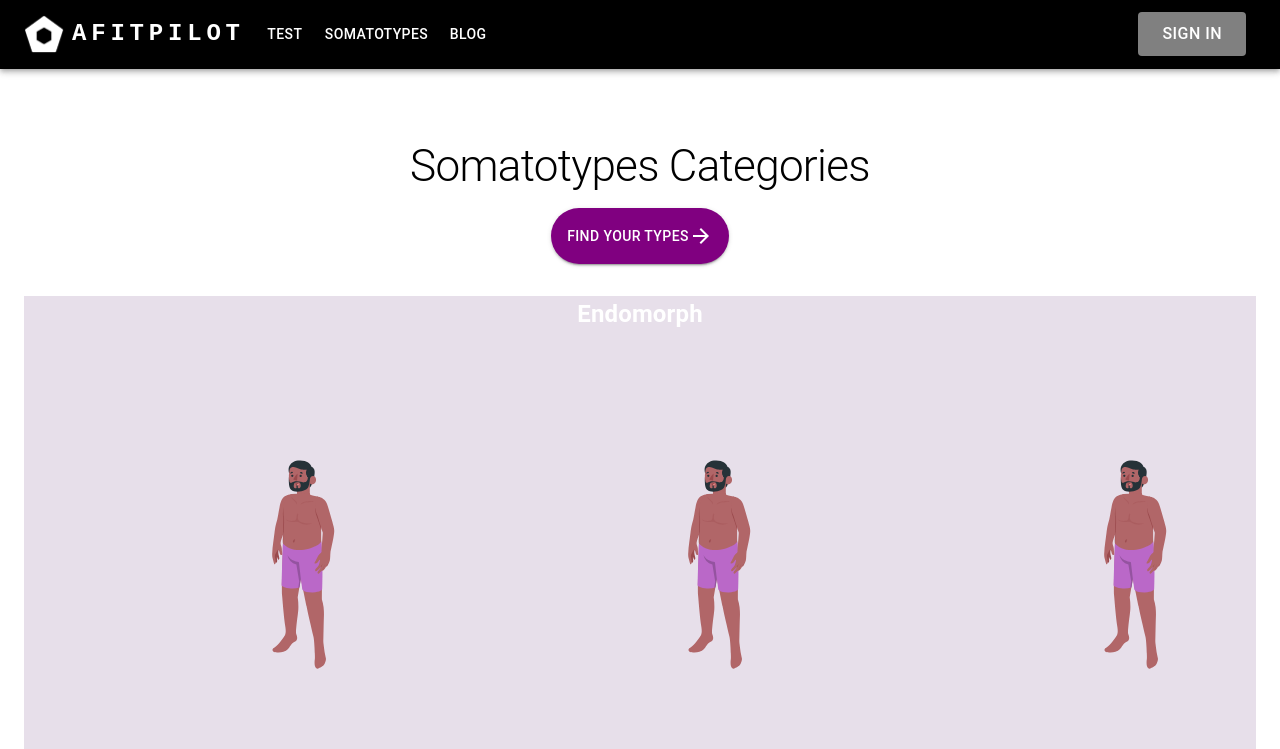
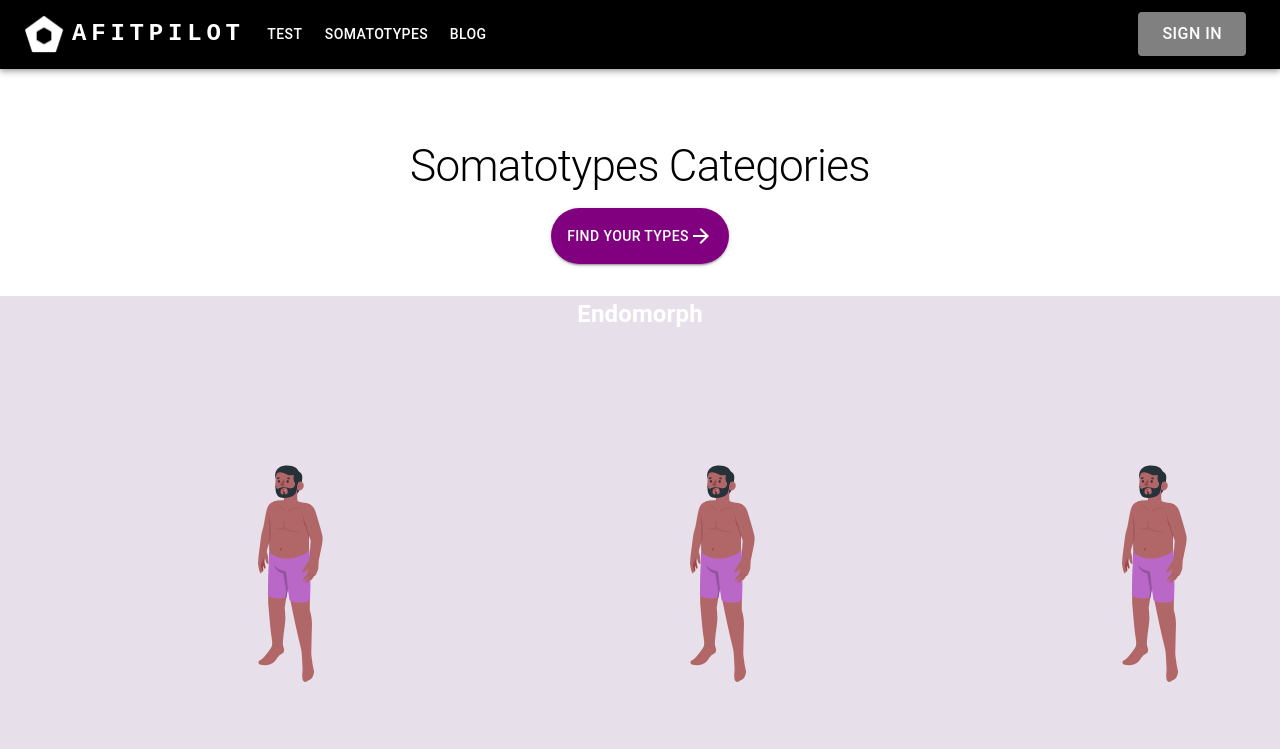
Before and after one commit to walter-clayton/afitpilot-somatotype, a React (Create React App) app in the folder client/: page /Types in a window 1280 px wide. Shown: the top 749 px of the page. Built offline with nearby package versions, Linux system fonts and the light colour scheme.

Commit message:
typepage take full width of the page

```diff
--- a/client/src/components/CTA/TypesPage.tsx
+++ b/client/src/components/CTA/TypesPage.tsx
@@ -1,7 +1,6 @@
 import React from "react";
 import CssBaseline from "@mui/material/CssBaseline";
-import { Grid, Box, Button } from "@mui/material/";
-import { Typography, Container } from "@mui/material/";
+import { Grid, Box, Button, Typography } from "@mui/material/";
 import Stack from "@mui/material/Stack";
 import ArrowForwardSharpIcon from "@mui/icons-material/ArrowForwardSharp";
 import { createTheme, ThemeProvider } from "@mui/material/styles";
@@ -20,7 +19,7 @@ theme.typography.h1 = {
 };
 const TypesPage = () => {
   return (
-    <Container maxWidth="xl">
+    <Box>
       <CssBaseline />
       <Grid
         container
@@ -284,7 +283,7 @@ const TypesPage = () => {
         </Box>
         <CounterShare />
       </ThemeProvider>
-    </Container>
+    </Box>
   );
 };
 
```
